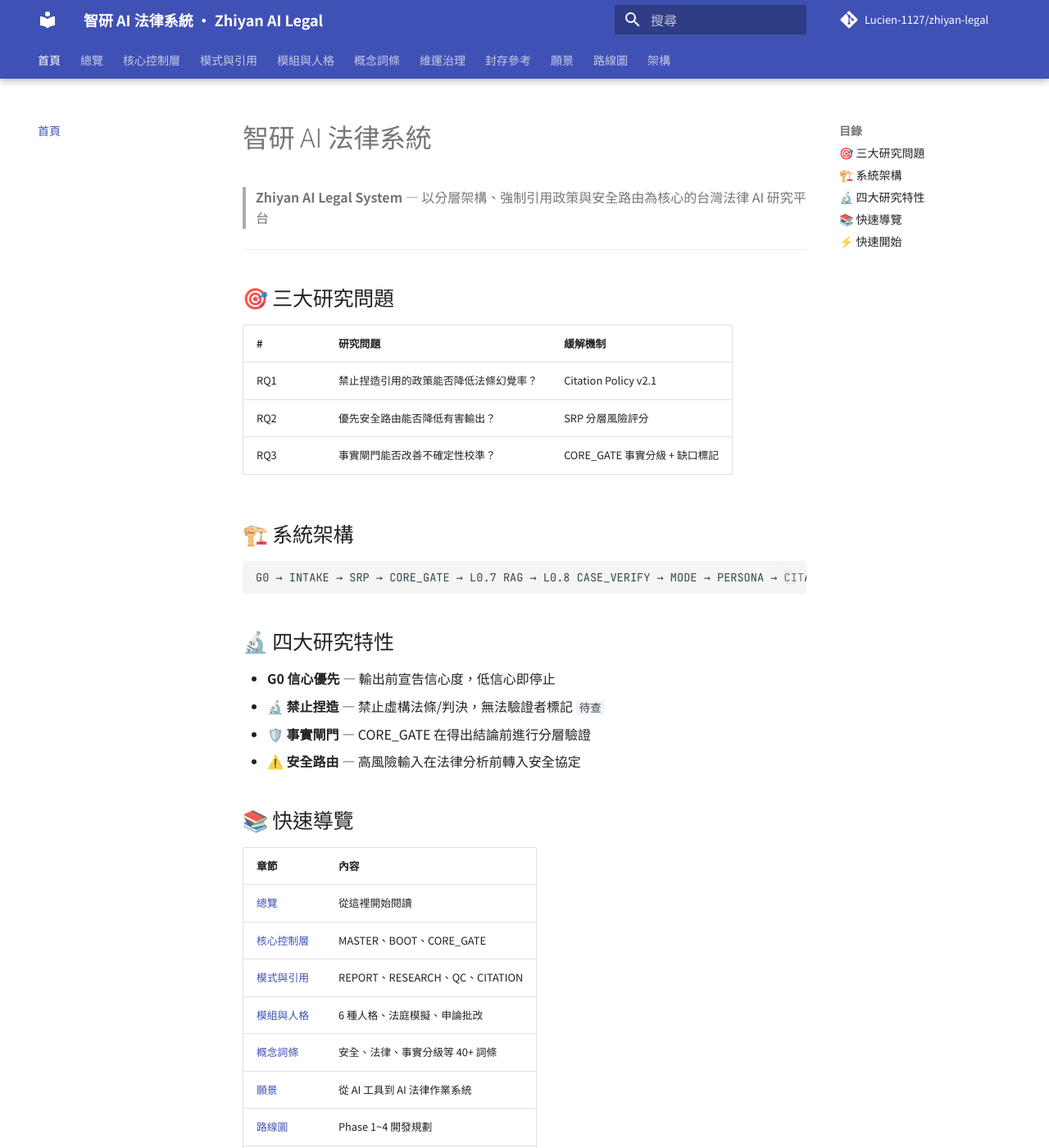
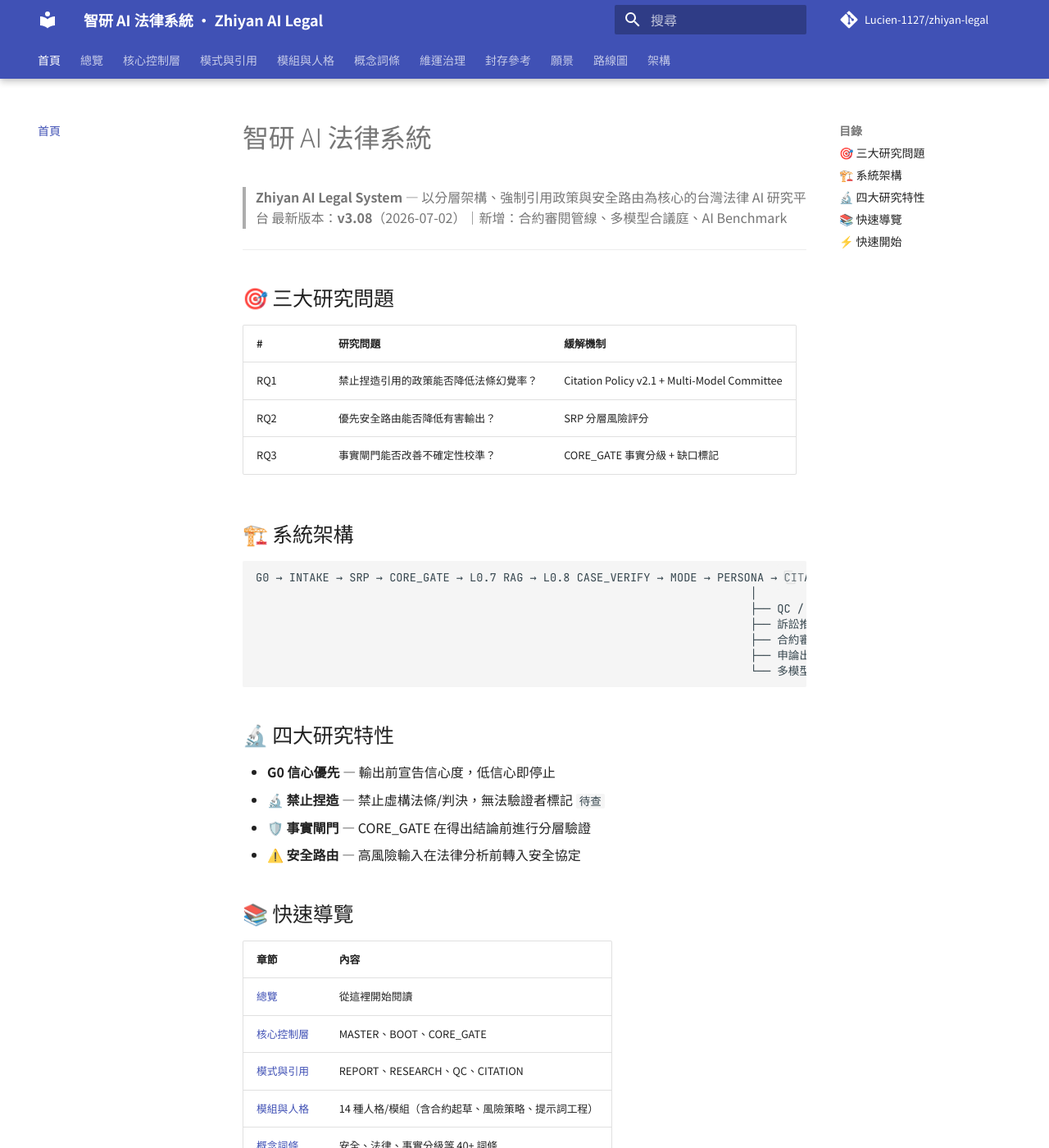
Before and after one commit to Lucien-1127/zhiyan-legal, an MkDocs documentation site: the page built from docs/index.md, in a window 1280 px wide and 1400 px high. Shown: the whole window at 82% size. Built offline with MkDocs 1.6.1 and Material for MkDocs 9.7.7, drawn with Linux system fonts in a browser that asks for light colours; comment, search, counter and statistics services are not loaded; some of the changed text lies outside the part shown.

Commit message:
docs: 入口文件全面更新至 v3.08
- README.md: 版本 v3.07→v3.08，新增 contract/committee/benchmark 說明與 CLI 範例
- docs/index.md: 架構圖加入合約審閱/committee 分支、人格數更新、新增 benchmark 入口
- docs/vision.md: 人格數 6→14+、短期里程碑加入合約審閱/committee/benchmark
- docs/roadmap.md: Persona 更新、新增 5 項完成交付、測試 115 項、committee 指標參考
- 00_入口導覽 v2.1.0: 任務表新增 46/47/48/49、助教改 v1.2.0
- 目錄索引_INDEX.md: 同步版本說明
ref: homepage review 2026-07-02

````diff
--- a/docs/index.md
+++ b/docs/index.md
@@ -1,6 +1,7 @@
 # 智研 AI 法律系統
 
 > **Zhiyan AI Legal System** — 以分層架構、強制引用政策與安全路由為核心的台灣法律 AI 研究平台
+> 最新版本：**v3.08**（2026-07-02）｜新增：合約審閱管線、多模型合議庭、AI Benchmark
 
 ---
 
@@ -8,7 +9,7 @@
 
 | # | 研究問題 | 緩解機制 |
 |---|---------|---------|
-| RQ1 | 禁止捏造引用的政策能否降低法條幻覺率？ | Citation Policy v2.1 |
+| RQ1 | 禁止捏造引用的政策能否降低法條幻覺率？ | Citation Policy v2.1 + Multi-Model Committee |
 | RQ2 | 優先安全路由能否降低有害輸出？ | SRP 分層風險評分 |
 | RQ3 | 事實閘門能否改善不確定性校準？ | CORE_GATE 事實分級 + 缺口標記 |
 
@@ -16,6 +17,12 @@
 
 ```
 G0 → INTAKE → SRP → CORE_GATE → L0.7 RAG → L0.8 CASE_VERIFY → MODE → PERSONA → CITATION → OUTPUT
+                                                                          │
+                                                                          ├── QC / RESEARCH / REPORT
+                                                                          ├── 訴訟推演 / 法庭模擬
+                                                                          ├── 合約審閱（4 子代理含排版校驗）
+                                                                          ├── 申論出題 / 批改 / 寫作
+                                                                          └── 多模型合議庭（committee/）
 ```
 
 ## 🔬 四大研究特性
@@ -32,13 +39,12 @@ G0 → INTAKE → SRP → CORE_GATE → L0.7 RAG → L0.8 CASE_VERIFY → MODE
 | [總覽](00_入口與總覽/00_開始閱讀_入口導覽_v2.1.0.md) | 從這裡開始閱讀 |
 | [核心控制層](10_核心控制層/10_主人格_MASTER_v2.0.0.md) | MASTER、BOOT、CORE_GATE |
 | [模式與引用](20_模式與引用層/20_模式_REPORT_報告_v2.0.0.md) | REPORT、RESEARCH、QC、CITATION |
-| [模組與人格](40_模組與人格層/53_人格_總綱_v2.0.0.md) | 6 種人格、法庭模擬、申論批改 |
+| [模組與人格](40_模組與人格層/53_人格_總綱_v2.0.0.md) | 14 種人格/模組（含合約起草、風險策略、提示詞工程） |
 | [概念詞條](60_概念詞條/60_概念詞條_INDEX_v1.0.0.md) | 安全、法律、事實分級等 40+ 詞條 |
 | [願景](vision.md) | 從 AI 工具到 AI 法律作業系統 |
-| [路線圖](roadmap.md) | Phase 1~4 開發規劃 |
+| [路線圖](roadmap.md) | Phase 1~4 開發規劃（v3.08 當前進度） |
 | [架構](architecture.md) | 七層系統架構完整規格 |
-
----
+| [Benchmark](benchmark/essay-questions.md) | AI 法律推理能力測驗集（6 題跨法域） |
 
 ## ⚡ 快速開始
 
@@ -50,6 +56,12 @@ G0 → INTAKE → SRP → CORE_GATE → L0.7 RAG → L0.8 CASE_VERIFY → MODE
 git clone https://github.com/Lucien-1127/zhiyan-legal.git
 cd zhiyan-legal && bash scripts/setup.sh
 PYTHONPATH=src python -m zhiyan_legal "何謂公然侮辱？"
+
+# 多模型合議庭
+PYTHONPATH=$PWD python -m committee.run --dry-run
+
+# 合約產生
+python scripts/gen_nda_pro.py --output ~/Desktop/nda.docx
 ```
 
 > ⚠️ 輸出為研究用途，**不構成法律意見**。請諮詢合格律師。
````
Also changed, not shown: README.md (+51 -9 lines), docs/00_入口與總覽/00_開始閱讀_入口導覽_v2.1.0.md (+5 -1 lines), docs/roadmap.md (+9 -5 lines), docs/vision.md (+7 -4 lines), docs/目錄索引_INDEX.md (+1 -1 lines).
